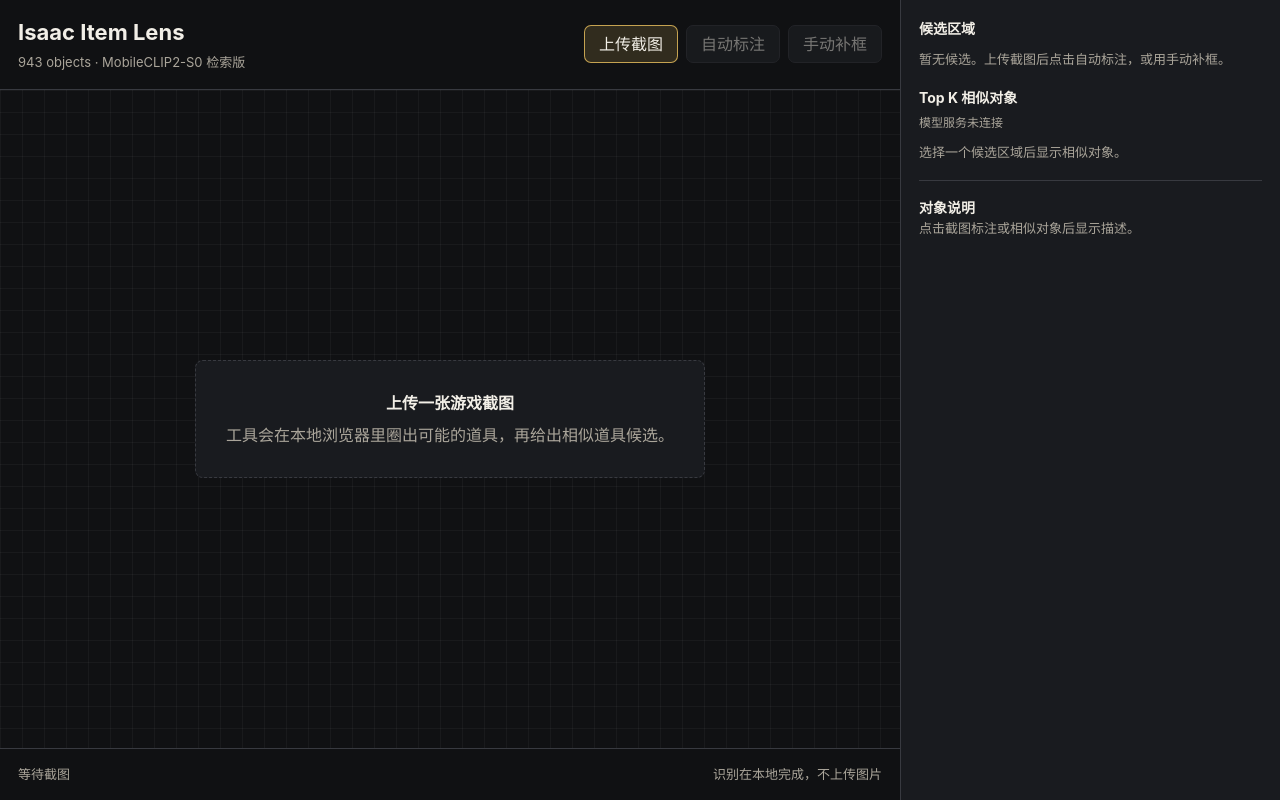
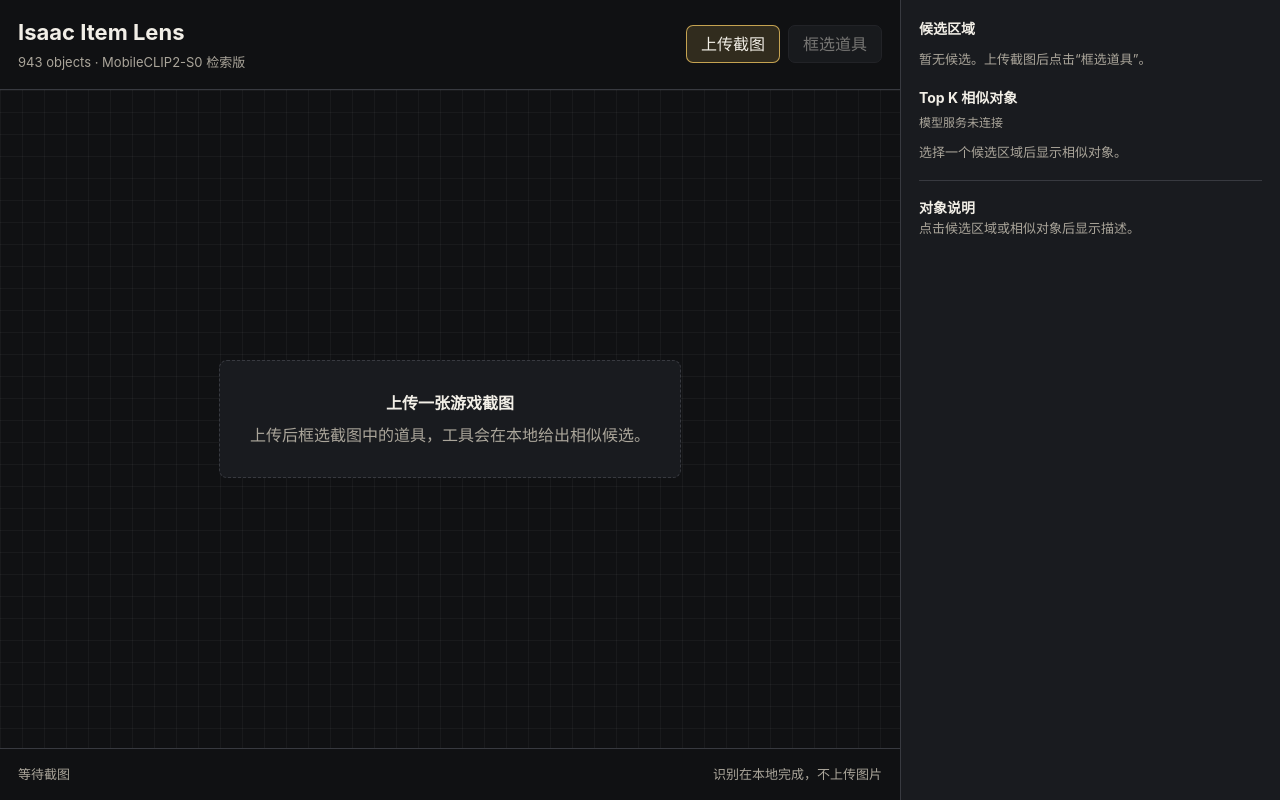
Before and after one commit to pg123521/issac-image-master, a Next.js app: page / in a window 1280 px wide. Built offline with nearby package versions, Linux system fonts and the light colour scheme.

Commit message:
加入目标检测前备份

```diff
--- a/app/IsaacLens.tsx
+++ b/app/IsaacLens.tsx
@@ -157,29 +157,6 @@
     reader.readAsDataURL(file);
   }
 
-  function detectRegions() {
-    const canvas = canvasRef.current;
-    const ctx = canvas?.getContext("2d", { willReadFrequently: true });
-    const image = imageRef.current;
-    if (!canvas || !ctx || !image) return;
-
-    drawBaseImage(canvas, ctx, image);
-    const imageData = ctx.getImageData(0, 0, canvas.width, canvas.height);
-    const raw = findConnectedComponents(imageData, canvas.width, canvas.height);
-    const nextRegions = raw
-      .map((box, index) => makeRegion(canvas, ctx, image, box, `候选 ${index + 1}`))
-      .sort((a, b) => b.score - a.score)
-      .slice(0, 12)
-      .map((region, index) => ({ ...region, label: `候选 ${index + 1}` }));
-
-    setRegions(nextRegions);
-    setSelectedRegionId(nextRegions[0]?.id ?? null);
-    setSelectedItemId(null);
-    setModelMatches(null);
-    draw(canvas, ctx, image, nextRegions, nextRegions[0]?.id ?? null);
-    setStatus(nextRegions.length ? `找到 ${nextRegions.length} 个候选区域` : "没有找到明显候选，可开启手动补框");
-  }
-
   function handleCanvasClick(event: MouseEvent<HTMLCanvasElement>) {
     const canvas = canvasRef.current;
     const ctx = canvas?.getContext("2d", { willReadFrequently: true });
@@ -249,14 +226,13 @@
               <input type="file" accept="image/*" onChange={handleFile} />
               上传截图
             </label>
-            <button type="button" disabled={!hasImage} onClick={detectRegions}>自动标注</button>
             <button
               type="button"
               disabled={!hasImage}
               aria-pressed={manualMode}
               onClick={() => setManualMode((value) => !value)}
             >
-              手动补框
+              框选道具
             </button>
             {manualMode && (
               <label className="manual-size-control">
@@ -284,14 +260,14 @@
           {!hasImage && (
             <div className="empty-state">
               <strong>上传一张游戏截图</strong>
-              <span>工具会在本地浏览器里圈出可能的道具，再给出相似道具候选。</span>
+              <span>上传后框选截图中的道具，工具会在本地给出相似候选。</span>
             </div>
           )}
         </div>
 
         <footer className="statusbar">
           <span>{status}</span>
-          <span>{manualMode ? `手动补框：当前 ${manualBoxSize}px，点击截图中的道具中心` : "识别在本地完成，不上传图片"}</span>
+          <span>{manualMode ? `框选道具：当前 ${manualBoxSize}px，点击截图中的道具中心` : "识别在本地完成，不上传图片"}</span>
         </footer>
       </section>
 
@@ -299,7 +275,7 @@
         <section>
           <h2>候选区域</h2>
           <div className="region-list">
-            {regions.length === 0 && <p className="muted">暂无候选。上传截图后点击自动标注，或用手动补框。</p>}
+            {regions.length === 0 && <p className="muted">暂无候选。上传截图后点击“框选道具”。</p>}
             {regions.map((region) => (
               <button
                 className={`region-card${region.id === selectedRegionId ? " active" : ""}`}
@@ -345,7 +321,7 @@
 
         <section className="detail-panel">
           <h2>对象说明</h2>
-          {!selectedItem && <p className="muted">点击截图标注或相似对象后显示描述。</p>}
+          {!selectedItem && <p className="muted">点击候选区域或相似对象后显示描述。</p>}
           {selectedItem && (
             <>
               <div className="thumb large"><img src={selectedItem.iconPath} alt="" /></div>
@@ -370,143 +346,6 @@
 
 function defaultManualBoxSize(width: number, height: number) {
   return Math.max(48, Math.min(140, Math.round(Math.min(width, height) * 0.075)));
-}
-
-function findConnectedComponents(imageData: ImageData, width: number, height: number) {
-  const pixels = imageData.data;
-  const sampleStep = Math.max(1, Math.round(width / 900));
-  const gridWidth = Math.ceil(width / sampleStep);
-  const gridHeight = Math.ceil(height / sampleStep);
-  const active = new Uint8Array(gridWidth * gridHeight);
-  const visited = new Uint8Array(gridWidth * gridHeight);
-
-  for (let gy = 0; gy < gridHeight; gy += 1) {
-    for (let gx = 0; gx < gridWidth; gx += 1) {
-      const x = Math.min(width - 2, gx * sampleStep);
-      const y = Math.min(height - 2, gy * sampleStep);
-      if (isLikelySpritePixel(pixels, width, height, x, y)) active[gy * gridWidth + gx] = 1;
-    }
-  }
-
-  const boxes = [];
-  const queue: number[] = [];
-  for (let i = 0; i < active.length; i += 1) {
-    if (!active[i] || visited[i]) continue;
-    let minX = Infinity;
-    let minY = Infinity;
-    let maxX = -Infinity;
-    let maxY = -Infinity;
-    let count = 0;
-    queue.length = 0;
-    queue.push(i);
-    visited[i] = 1;
-
-    while (queue.length) {
-      const current = queue.pop() ?? 0;
-      const gx = current % gridWidth;
-      const gy = Math.floor(current / gridWidth);
-      count += 1;
-      minX = Math.min(minX, gx * sampleStep);
-      minY = Math.min(minY, gy * sampleStep);
-      maxX = Math.max(maxX, gx * sampleStep);
-      maxY = Math.max(maxY, gy * sampleStep);
-
-      for (const [ox, oy] of [[-1, 0], [1, 0], [0, -1], [0, 1]]) {
-        const nx = gx + ox;
-        const ny = gy + oy;
-        if (nx < 0 || ny < 0 || nx >= gridWidth || ny >= gridHeight) continue;
-        const next = ny * gridWidth + nx;
-        if (active[next] && !visited[next]) {
-          visited[next] = 1;
-          queue.push(next);
-        }
-      }
-    }
-
-    const pad = Math.max(8, Math.round(Math.min(width, height) * 0.008));
-    const box = {
-      x: Math.max(0, minX - pad),
-      y: Math.max(0, minY - pad),
-      w: Math.min(width, maxX - minX + pad * 2),
-      h: Math.min(height, maxY - minY + pad * 2),
-      count,
-    };
-    if (passesRegionFilter(box, width, height)) boxes.push(box);
-  }
-
-  return mergeNearbyBoxes(boxes, width, height);
-}
-
-function isLikelySpritePixel(pixels: Uint8ClampedArray, width: number, height: number, x: number, y: number) {
-  const index = (y * width + x) * 4;
-  const r = pixels[index];
-  const g = pixels[index + 1];
-  const b = pixels[index + 2];
-  const max = Math.max(r, g, b);
-  const min = Math.min(r, g, b);
-  const saturation = max === 0 ? 0 : (max - min) / max;
-  const luma = 0.299 * r + 0.587 * g + 0.114 * b;
-  const contrast = localContrast(pixels, width, height, x, y);
-  return y > height * 0.08 && y < height * 0.92 && luma > 24 && (contrast > 38 || saturation > 0.42) && luma < 245;
-}
-
-function localContrast(pixels: Uint8ClampedArray, width: number, height: number, x: number, y: number) {
-  const base = lumaAt(pixels, width, x, y);
-  let maxDelta = 0;
-  for (const [ox, oy] of [[-2, 0], [2, 0], [0, -2], [0, 2]]) {
-    const nx = Math.max(0, Math.min(width - 1, x + ox));
-    const ny = Math.max(0, Math.min(height - 1, y + oy));
-    maxDelta = Math.max(maxDelta, Math.abs(base - lumaAt(pixels, width, nx, ny)));
-  }
-  return maxDelta;
-}
-
-function lumaAt(pixels: Uint8ClampedArray, width: number, x: number, y: number) {
-  const index = (y * width + x) * 4;
-  return 0.299 * pixels[index] + 0.587 * pixels[index + 1] + 0.114 * pixels[index + 2];
-}
-
-function passesRegionFilter(box: { x: number; y: number; w: number; h: number }, width: number, height: number) {
-  const area = box.w * box.h;
-  const screenArea = width * height;
-  const ratio = box.w / Math.max(1, box.h);
-  const nearHudLeft = box.x < width * 0.14 && box.y < height * 0.44;
-  const nearMap = box.x > width * 0.84 && box.y < height * 0.24;
-  return area > screenArea * 0.00018 && area < screenArea * 0.026 && ratio > 0.38 && ratio < 2.4 && !nearHudLeft && !nearMap;
-}
-
-function mergeNearbyBoxes(boxes: Array<{ x: number; y: number; w: number; h: number; count: number }>, width: number, height: number) {
-  const merged: Array<{ x: number; y: number; w: number; h: number; count: number }> = [];
-  for (const box of boxes) {
-    const target = merged.find((existing) => overlapRatio(existing, box) > 0.18 || centerDistance(existing, box) < Math.min(width, height) * 0.035);
-    if (target) {
-      const x1 = Math.min(target.x, box.x);
-      const y1 = Math.min(target.y, box.y);
-      const x2 = Math.max(target.x + target.w, box.x + box.w);
-      const y2 = Math.max(target.y + target.h, box.y + box.h);
-      target.x = x1;
-      target.y = y1;
-      target.w = x2 - x1;
-      target.h = y2 - y1;
-      target.count += box.count;
-    } else {
-      merged.push({ ...box });
-    }
-  }
-  return merged.filter((box) => passesRegionFilter(box, width, height));
-}
-
-function overlapRatio(a: { x: number; y: number; w: number; h: number }, b: { x: number; y: number; w: number; h: number }) {
-  const x1 = Math.max(a.x, b.x);
-  const y1 = Math.max(a.y, b.y);
-  const x2 = Math.min(a.x + a.w, b.x + b.w);
-  const y2 = Math.min(a.y + a.h, b.y + b.h);
-  const overlap = Math.max(0, x2 - x1) * Math.max(0, y2 - y1);
-  return overlap / Math.min(a.w * a.h, b.w * b.h);
-}
-
-function centerDistance(a: { x: number; y: number; w: number; h: number }, b: { x: number; y: number; w: number; h: number }) {
-  return Math.hypot(a.x + a.w / 2 - b.x - b.w / 2, a.y + a.h / 2 - b.y - b.h / 2);
 }
 
 function makeRegion(
@@ -766,6 +605,22 @@
   return max === 0 ? 0 : (max - min) / max;
 }
 
+function localContrast(pixels: Uint8ClampedArray, width: number, height: number, x: number, y: number) {
+  const base = lumaAt(pixels, width, x, y);
+  let maxDelta = 0;
+  for (const [ox, oy] of [[-2, 0], [2, 0], [0, -2], [0, 2]]) {
+    const nx = Math.max(0, Math.min(width - 1, x + ox));
+    const ny = Math.max(0, Math.min(height - 1, y + oy));
+    maxDelta = Math.max(maxDelta, Math.abs(base - lumaAt(pixels, width, nx, ny)));
+  }
+  return maxDelta;
+}
+
+function lumaAt(pixels: Uint8ClampedArray, width: number, x: number, y: number) {
+  const index = (y * width + x) * 4;
+  return 0.299 * pixels[index] + 0.587 * pixels[index + 1] + 0.114 * pixels[index + 2];
+}
+
 function extractFeature(ctx: CanvasRenderingContext2D, x: number, y: number, w: number, h: number): Feature {
   const imageData = ctx.getImageData(x, y, w, h);
   const data = imageData.data;
```
Also changed, not shown: 1 other file (tests, documents, lock files or other folders).
